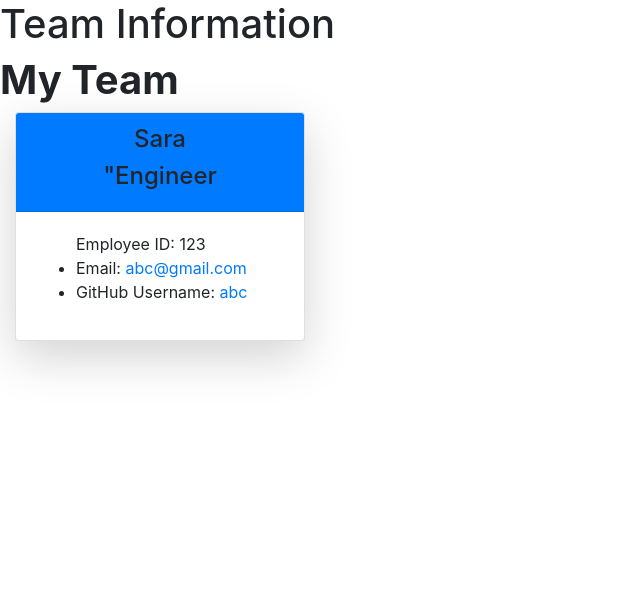
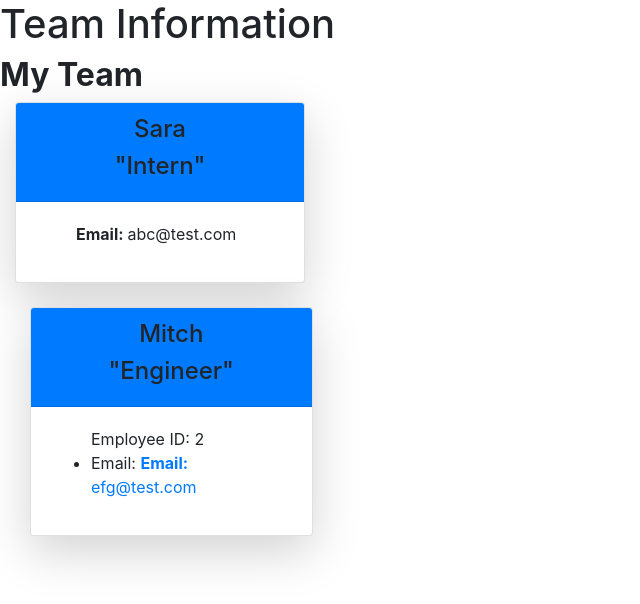
Before and after one commit to sasterck/teaminfo, a website: page index.html in a window 1280 px wide. Shown: the whole page, without its empty margins (0-640 px from the left). Drawn offline with nearby package versions, Linux system fonts and the light colour scheme.

Commit message:
more html

```diff
--- a/index.html
+++ b/index.html
@@ -20,33 +20,47 @@
     <script src="https://cdn.jsdelivr.net/npm/bootstrap@4.1.3/dist/js/bootstrap.min.js" integrity="sha384-ChfqqxuZUCnJSK3+MXmPNIyE6ZbWh2IMqE241rYiqJxyMiZ6OW/JmZQ5stwEULTy" crossorigin="anonymous"></script>
 
     <div class="header">
-        <h1><b>My Team</b></h1>
+        <h2><b>My Team</b></h2>
     </div>
 
     <div class="container-fluid">
         <div class="row"></div>
     </div>
 
-    <div class="container-body container-fluid">
+    <div class="container-fluid container-body ">
         <div class="row">
 
 
      <div class="col-md-4 col-sm-6 col-12 col-lg-3">
-         <div class="card shadow-lg mb-5 bg-white rounded">
+         <div class="card shadow-lg mb-4 bg-white rounded">
              <div class="card-header bg-primary">
                  <h4 class="text-black text-center">Sara</h4>
-                 <h4 class="text-black text-center"></i>"Engineer</i> </h4>
+                 <h4 class="text-black text-center"></i>"Intern"</i> </h4>
              </div>
              <div class="card-body">
                  <ul class=">
-                     <li>Employee ID: 123</li>
-                     <li>Email: <a href="mailto:abc@gmail.com">abc@gmail.com</a></li>
-                     <li>GitHub Username: <a href="" target="_blank">abc</a></i>
+                     <li>Employee ID: 1</li>
+                     <li>Email: <a href="mailto:abc@test.com"><b>Email: </b>abc@test.com</a></li>
                  </u>
              </div>
          </div>
        </div>
     </div>
+    <div class="col-md-4 col-sm-6 col-12 col-lg-3">
+        <div class="card shadow-lg mb-4 bg-white rounded">
+            <div class="card-header bg-primary">
+                <h4 class="text-black text-center">Mitch</h4>
+                <h4 class="text-black text-center"></i>"Engineer"</i> </h4>
+            </div>
+            <div class="card-body">
+                <ul class=">
+                    <li>Employee ID: 2</li>
+                    <li>Email: <a href="mailto:efg@test.com"><b>Email: </b>efg@test.com</a></li>
+                </u>
+            </div>
+        </div>
+      </div>
+   </div>
 
 
         </div>
```
